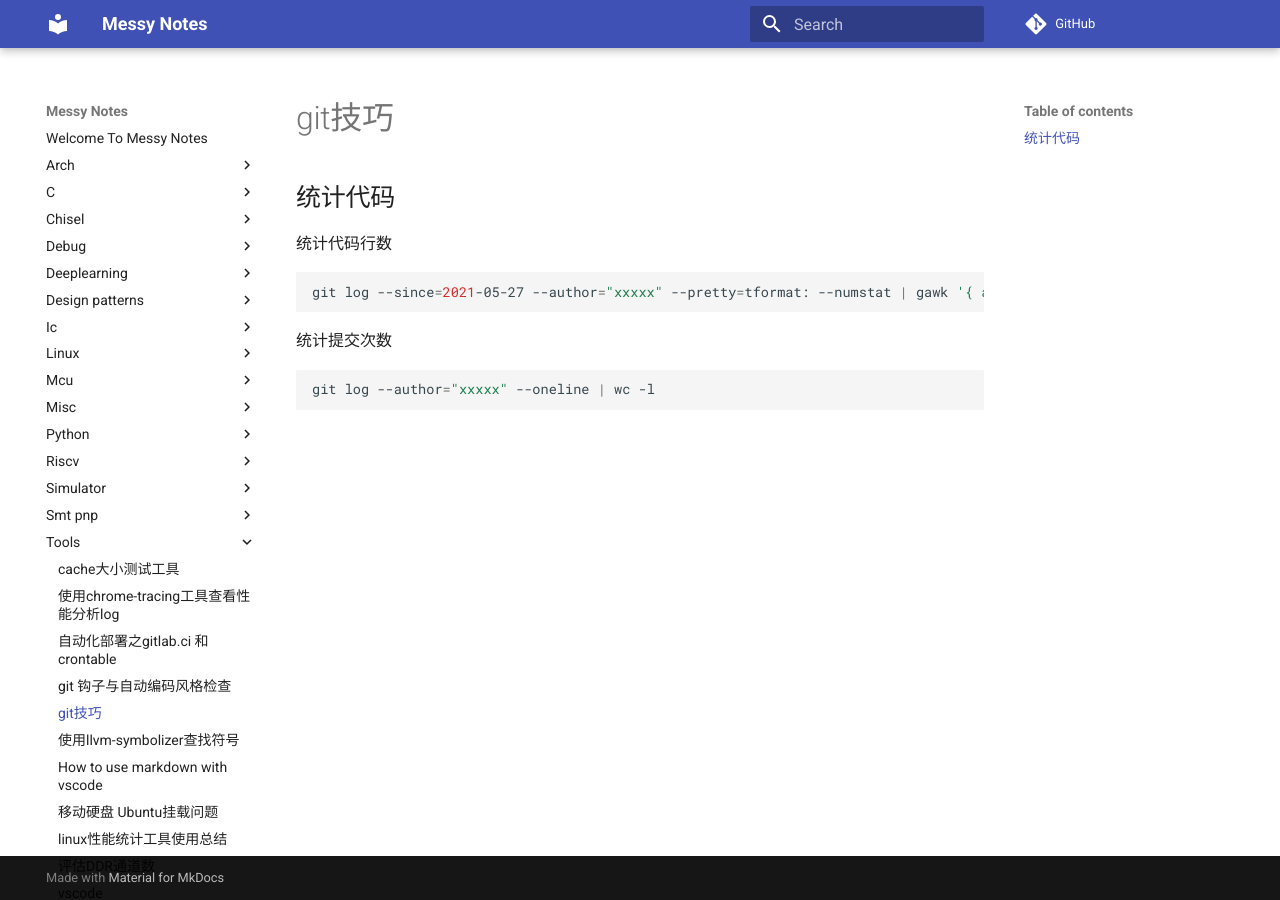
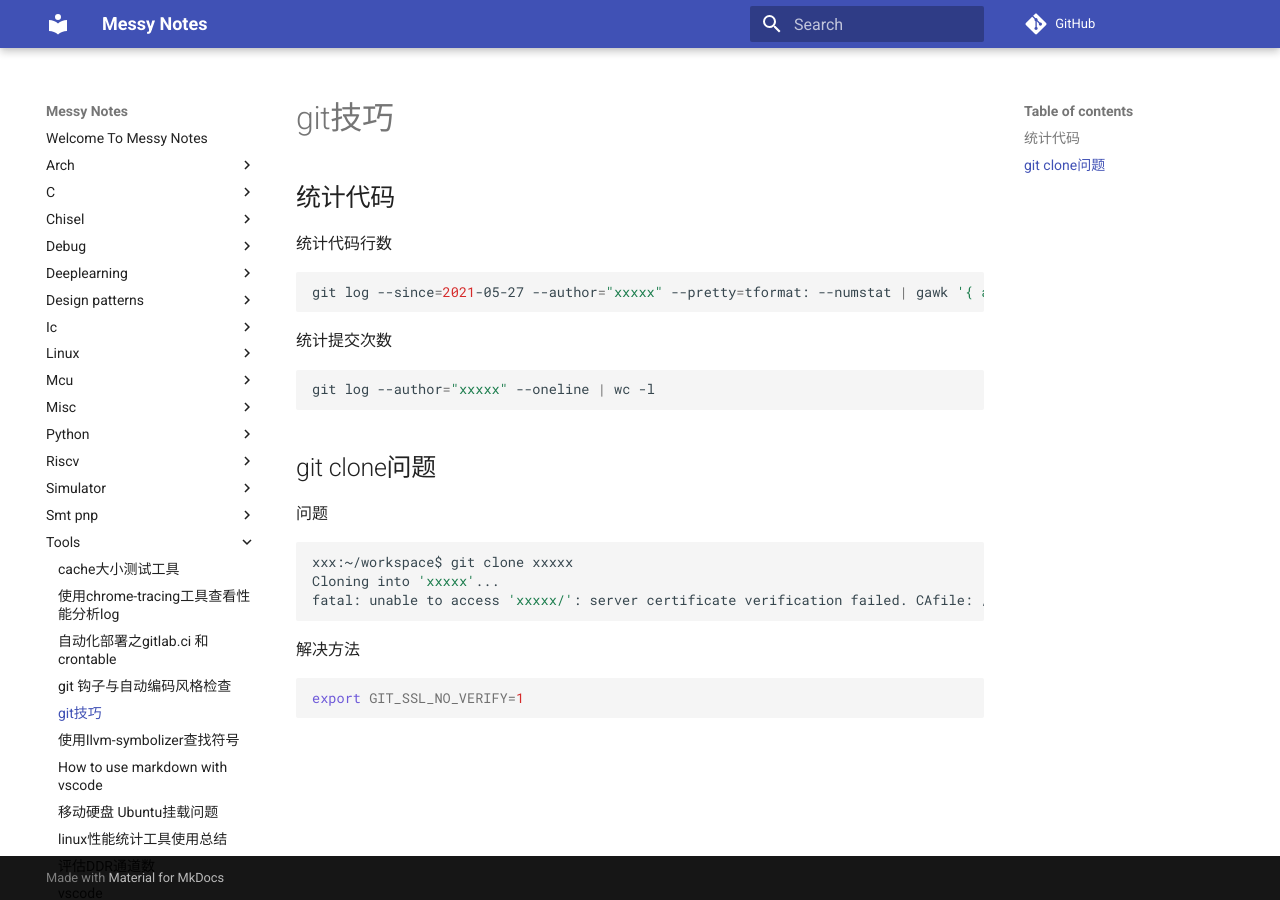
Before and after one commit to chsgcxy/messy_notes, an MkDocs documentation site: the page built from docs/tools/git.md, in a window 1280 px wide. Built offline with MkDocs 1.6.1 and Material for MkDocs 9.7.7, drawn with Linux system fonts in a browser that asks for light colours; comment, search, counter and statistics services are not loaded.

Commit message:
add files

````diff
--- a/docs/tools/git.md
+++ b/docs/tools/git.md
@@ -13,3 +13,19 @@ git log --since=2021-05-27 --author="xxxxx" --pretty=tformat: --numstat | gawk '
 ```shell
 git log --author="xxxxx" --oneline | wc -l
 ```
+
+## git clone问题
+
+问题
+
+```shell
+xxx:~/workspace$ git clone xxxxx
+Cloning into 'xxxxx'...
+fatal: unable to access 'xxxxx/': server certificate verification failed. CAfile: /etc/ssl/certs/ca-certificates.crt CRLfile: none
+```
+
+解决方法
+
+```shell
+export GIT_SSL_NO_VERIFY=1
+```
````
Also changed, not shown: docs/arch/superscalar.md (+109 -0 lines), docs/riscv/riscv-rvv.md (added, +3 -0 lines), docs/simulator/gem5.md (+3 -2 lines).
